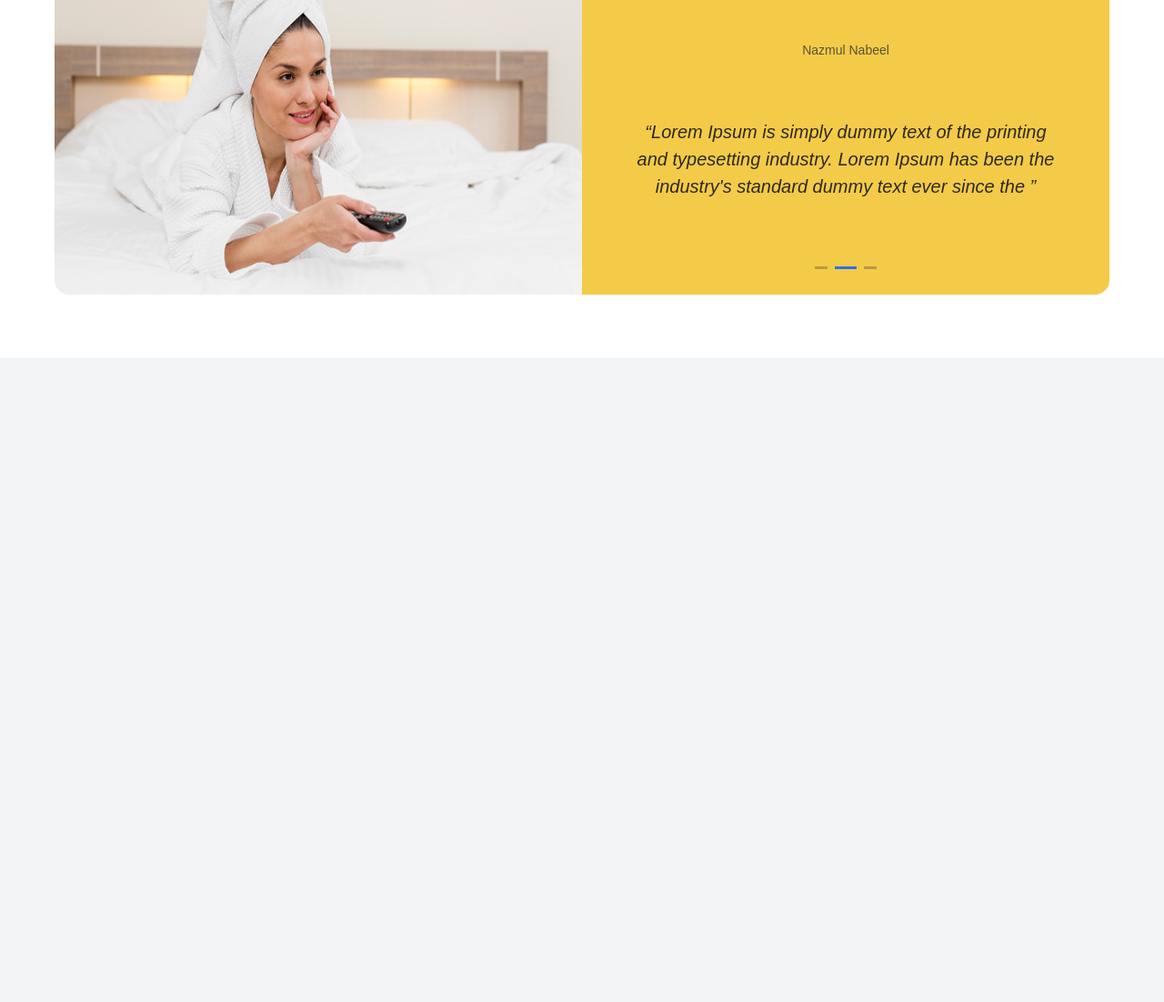
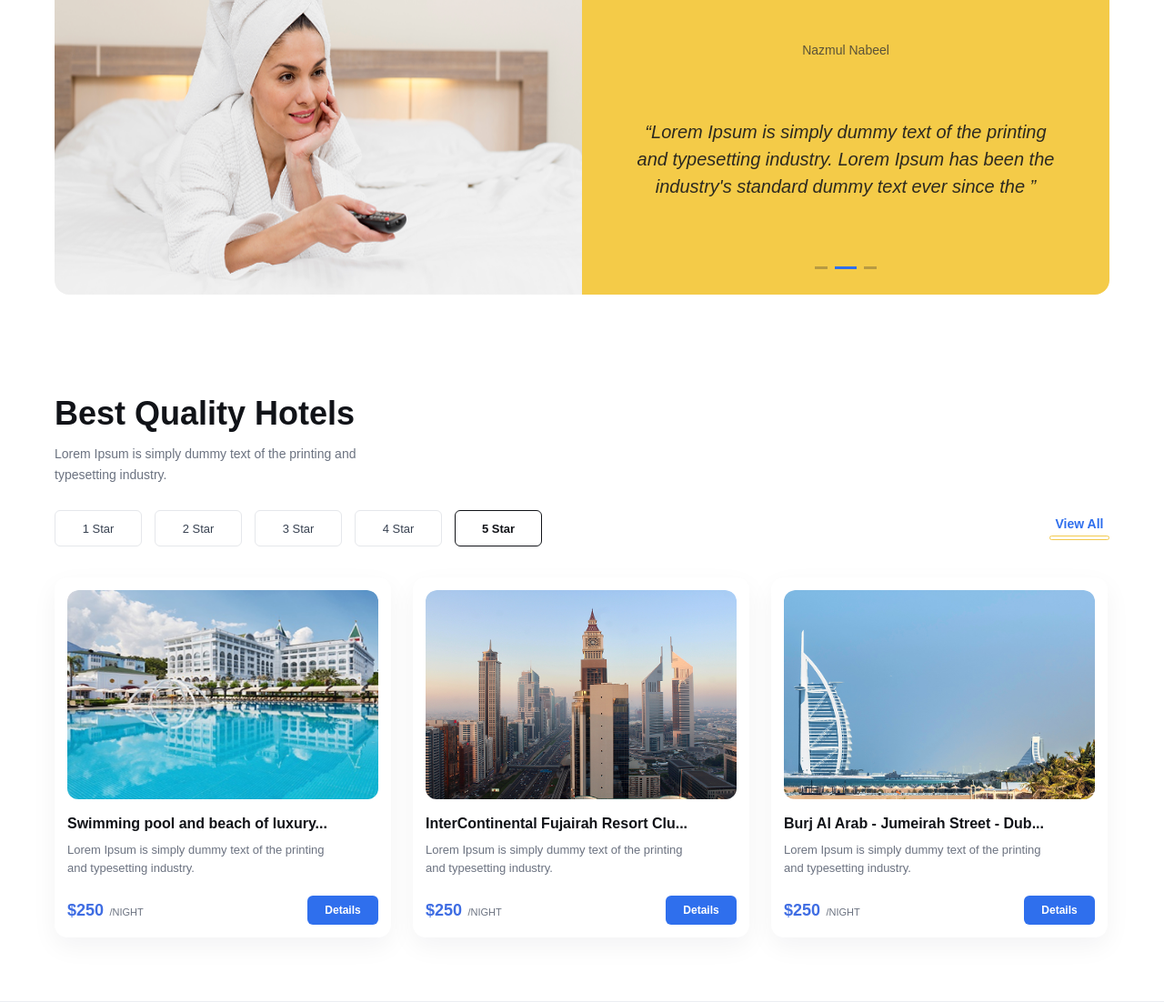
Before and after one commit to ismomir/akobir-2, a plain HTML site: page index.html in a window 1280 px wide. Shown: the part 2207-3309 px from the top of the page at 91% size. Before the commit the page ends 2602 px from the top, so only its background shows below. Drawn offline with Linux system fonts and the light colour scheme.

Commit message:
6 div dobavlena

```diff
--- a/index.html
+++ b/index.html
@@ -219,6 +219,89 @@
             </div>
         </div>
     </div>
+    <!-- +++++++++++++++++++++++++++++++ -->
+     <div class="hotels-section">
+        <div class="hotels-header">
+            <h2>Best Quality Hotels</h2>
+            <p class="hotels-subtitle">
+                Lorem Ipsum is simply dummy text of the printing and<br>
+                typesetting industry.
+            </p>
+        </div>
+
+        <!-- Строка фильтров и View All -->
+        <div class="hotels-filter-bar">
+            <div class="stars-list">
+                <div class="star-btn">1 Star</div>
+                <div class="star-btn">2 Star</div>
+                <div class="star-btn">3 Star</div>
+                <div class="star-btn">4 Star</div>
+                <div class="star-btn star-btn-active">5 Star</div>
+            </div>
+
+            <div class="hotels-view-all">
+                <div class="hotels-view-all-text">View All</div>
+                <div class="hotels-view-all-line"></div>
+            </div>
+        </div>
+
+        <!-- Три карточки отелей -->
+        <div class="hotels-cards">
+            <!-- Карточка 1 -->
+            <div class="hotel-card">
+                <img src="swim.png" alt="Swimming pool and beach of luxury" class="hotel-img">
+                <h3 class="hotel-title">Swimming pool and beach of luxury...</h3>
+                <p class="hotel-text">
+                    Lorem Ipsum is simply dummy text of the printing<br>
+                    and typesetting industry.
+                </p>
+                <div class="hotel-bottom">
+                    <div class="hotel-price">
+                        <span class="price-value">$250</span>
+                        <span class="price-period">/NIGHT</span>
+                    </div>
+                    <div class="hotel-details-btn">Details</div>
+                </div>
+            </div>
+
+            <!-- Карточка 2 -->
+            <div class="hotel-card">
+                <img src="inter.png" alt="InterContinental Fujairah Resort Club" class="hotel-img">
+                <h3 class="hotel-title">InterContinental Fujairah Resort Clu...</h3>
+                <p class="hotel-text">
+                    Lorem Ipsum is simply dummy text of the printing<br>
+                    and typesetting industry.
+                </p>
+                <div class="hotel-bottom">
+                    <div class="hotel-price">
+                        <span class="price-value">$250</span>
+                        <span class="price-period">/NIGHT</span>
+                    </div>
+                    <div class="hotel-details-btn">Details</div>
+                </div>
+            </div>
+
+            <!-- Карточка 3 -->
+            <div class="hotel-card">
+                <img src="burj.png" alt="Burj Al Arab - Jumeirah Street - Dubai" class="hotel-img">
+                <h3 class="hotel-title">Burj Al Arab - Jumeirah Street - Dub...</h3>
+                <p class="hotel-text">
+                    Lorem Ipsum is simply dummy text of the printing<br>
+                    and typesetting industry.
+                </p>
+                <div class="hotel-bottom">
+                    <div class="hotel-price">
+                        <span class="price-value">$250</span>
+                        <span class="price-period">/NIGHT</span>
+                    </div>
+                    <div class="hotel-details-btn">Details</div>
+                </div>
+            </div>
+        </div>
+    </div>
+    <!-- +++++++++++++++++++++++++++ -->
+
+
 
 </body>
 </html>
--- a/style.css
+++ b/style.css
@@ -468,3 +468,140 @@ body {
     width: 24px;
     background-color: #2f6fed;
 }
+/* +++++++++++++++++++++++++++++ */
+/* Блок Best Quality Hotels */
+.hotels-section {
+    max-width: 1240px;
+    margin: 0 auto;
+    padding: 40px 40px 70px;
+}
+
+.hotels-header h2 {
+    font-size: 36px;
+    color: #111318;
+    font-weight: bold;
+    margin-bottom: 12px;
+}
+
+.hotels-subtitle {
+    font-size: 14px;
+    line-height: 1.6;
+    color: #6b7280;
+    margin-bottom: 28px;
+}
+
+/* Фильтры по звёздам и View All */
+.hotels-filter-bar {
+    display: flex;
+    justify-content: space-between;
+    align-items: center;
+    margin-bottom: 34px;
+}
+
+.stars-list {
+    display: flex;
+    gap: 14px;
+}
+
+.star-btn {
+    width: 96px;
+    height: 40px;
+    border: 1px solid #e5e7eb;
+    border-radius: 6px;
+    background-color: #ffffff;
+    color: #374151;
+    font-size: 13px;
+    display: flex;
+    align-items: center;
+    justify-content: center;
+}
+
+.star-btn-active {
+    border-color: #111318;
+    color: #111318;
+    font-weight: bold;
+}
+
+.hotels-view-all-text {
+    color: #2f6fed;
+    font-size: 14px;
+    font-weight: bold;
+    text-align: center;
+    margin-bottom: 5px;
+}
+
+.hotels-view-all-line {
+    width: 66px;
+    height: 5px;
+    border: 1px solid #f2c94c;
+    border-radius: 6px;
+    background-color: #ffffff;
+}
+
+/* Карточки отелей */
+.hotels-cards {
+    display: flex;
+    gap: 24px;
+}
+
+.hotel-card {
+    width: 370px;
+    background-color: #ffffff;
+    border-radius: 14px;
+    padding: 14px;
+    box-shadow: 0 10px 28px rgba(17, 24, 39, 0.05);
+}
+
+.hotel-img {
+    width: 342px;
+    height: 230px;
+    border-radius: 12px;
+    display: block;
+    margin-bottom: 18px;
+}
+
+.hotel-title {
+    font-size: 16px;
+    color: #111318;
+    font-weight: bold;
+    margin-bottom: 10px;
+}
+
+.hotel-text {
+    font-size: 13px;
+    line-height: 1.55;
+    color: #6b7280;
+    margin-bottom: 20px;
+}
+
+.hotel-bottom {
+    display: flex;
+    justify-content: space-between;
+    align-items: center;
+}
+
+.price-value {
+    font-size: 18px;
+    font-weight: bold;
+    color: #3f6de3;
+}
+
+.price-period {
+    font-size: 11px;
+    color: #6b7280;
+    margin-left: 2px;
+}
+
+.hotel-details-btn {
+    width: 78px;
+    height: 32px;
+    background-color: #2f6fed;
+    color: #ffffff;
+    font-size: 12px;
+    font-weight: bold;
+    border-radius: 6px;
+    display: flex;
+    align-items: center;
+    justify-content: center;
+}
+/* ++++++++++++++++++++++++++++++ */
```
Also changed, not shown: 1 other file.
